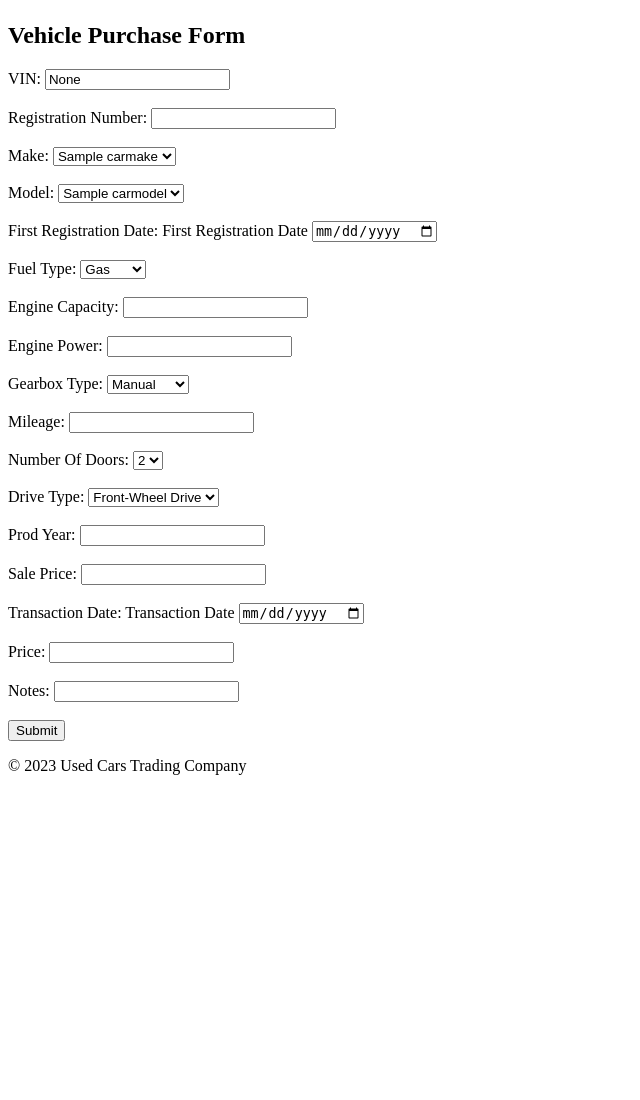
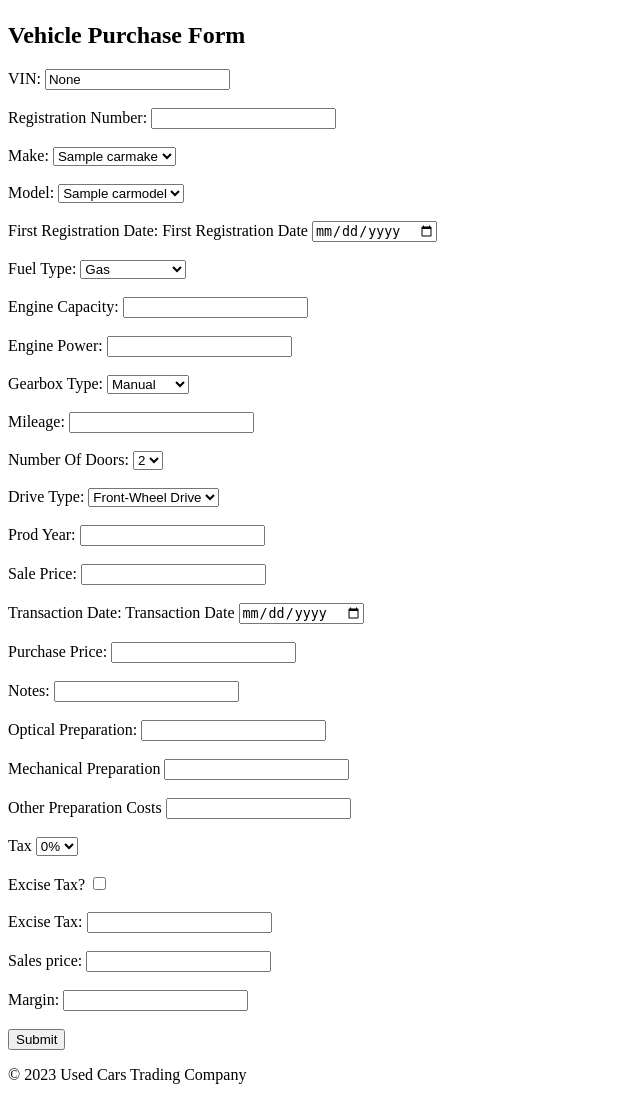
Before and after one commit to LukaszLukaszP/CarsTradingCompany, a Flask app: page /buyer in a window 1280 px wide. Shown: the part 58-1158 px from the top of the page, without its empty margins (0-640 px from the left). Before the commit the page ends 833 px from the top, so only its background shows below. Run offline with Flask 3, Linux system fonts and the light colour scheme; tables that the repository leaves empty hold one stand-in row (values such as "Sample post").

Commit message:
21-10-2023

```diff
--- a/app.py
+++ b/app.py
@@ -3,10 +3,10 @@ from flask import Flask, render_template, request, redirect, url_for, flash, jso
 from database import db
 from flask_wtf import FlaskForm
 from wtforms import StringField, IntegerField, SelectField, TextAreaField, SubmitField, DateField, \
-    DecimalField, validators
+    DecimalField, validators, FloatField, BooleanField
 from wtforms.validators import DataRequired, Optional
 from models import Vehicle, Section, Employee, EmployeeVehicleAction, ExternalCompany, \
-    Preparation, ExternalService, Transaction, CarMake, CarModel
+    Preparation, ExternalService, Transaction, CarMake, CarModel, Purchase
 
 app = Flask(__name__)
 app.config['SECRET_KEY'] = 'qwerty'
@@ -31,7 +31,8 @@ class VehiclePurchaseForm(FlaskForm):
         ('Petrol', 'Petrol'),
         ('Diesel', 'Diesel'),
         ('Hybrid', 'Hybrid'),
-        ('Electric', 'Electric')
+        ('Electric', 'Electric'),
+        ('Plug-in Hybrid', 'Plug-in Hybrid')
     ])
     Engine_Capacity = IntegerField('Engine Capacity (cc)', validators=[DataRequired()])
     Engine_Power = IntegerField('Engine Power (HP)', validators=[DataRequired()])
@@ -54,8 +55,13 @@ class VehiclePurchaseForm(FlaskForm):
     Prod_Year = IntegerField('Production Year', validators=[DataRequired()])
     Sale_Price = DecimalField('Price ($)', validators=[DataRequired()])
     Transaction_Date = DateField('Transaction Date', format='%Y-%m-%d', validators=[DataRequired()])
-    Price = DecimalField('Price ($)', validators=[DataRequired()])
+    Purchase_Price = DecimalField('Purchase Price ($)', validators=[DataRequired()])
     Notes = StringField('Notes', validators=[Optional()])
+    optical_preparation = FloatField('Optical Preparation', validators=[DataRequired()])
+    mechanical_preparation = FloatField('Mechanical Preparation', validators=[DataRequired()])
+    other_preparation_costs = FloatField('Other Preparation Costs', validators=[DataRequired()])
+    tax = SelectField('Tax', choices=[('0', '0%'), ('0.02', '2%')], validators=[DataRequired()])
+    excise_tax_checkbox = BooleanField('Excise Tax?')
 
     def __init__(self, *args, **kwargs):
         super(VehiclePurchaseForm, self).__init__(*args, **kwargs)
@@ -97,6 +103,9 @@ def buyer_interface():
             Drive_Type=form.Drive_Type.data,
             Prod_Year=form.Prod_Year.data,
             Sale_Price=form.Sale_Price.data,
+            optical_preparation=form.optical_preparation.data,
+            mechanical_preparation=form.mechanical_preparation.data,
+            other_preparation_costs=form.other_preparation_costs.data,
         )
 
         db.session.add(new_vehicle)
@@ -105,11 +114,21 @@ def buyer_interface():
         new_transaction = Transaction(
             Vehicle_ID=new_vehicle.Vehicle_ID,
             Transaction_Date=transaction_date,
-            Price=form.Price.data,
+            Purchase_Price=form.Purchase_Price.data,
             Notes=form.Notes.data
         )
 
         db.session.add(new_transaction)
+        db.session.commit()
+
+        new_purchase = Purchase(
+            tax=form.tax.data,
+            excise_tax=form.excise_tax.data,
+            sales_price=form.sales_price.data,
+            margin=form.margin.data,
+        )
+
+        db.session.add(new_purchase)
         db.session.commit()
 
         flash('Vehicle and Purchase details saved successfully!', 'success')
--- a/templates/buyer_form.html
+++ b/templates/buyer_form.html
@@ -52,11 +52,39 @@
     <label for="Transaction_Date">Transaction Date:</label>
     {{ form.Transaction_Date.label }} {{ form.Transaction_Date() }}<br><br>
 
-    <label for="Price">Price:</label>
-    {{ form.Price() }}<br><br>
+    <label for="Purchase_Price">Purchase Price:</label>
+    {{ form.Purchase_Price() }}<br><br>
 
     <label for="Notes">Notes:</label>
     {{ form.Notes() }}<br><br>
+
+    <label for="optical_preparation">Optical Preparation:</label>
+    {{ form.optical_preparation() }}<br><br>
+
+    <label for="mechanical_preparation">Mechanical Preparation</label>
+    {{ form.mechanical_preparation() }}<br><br>
+
+    <label for="other_preparation_costs">Other Preparation Costs</label>
+    {{ form.other_preparation_costs() }}<br><br>
+
+    <label for="tax">Tax</label>
+    <select id="tax" name="tax">
+        <option value="0">0%</option>
+        <option value="0.02">2%</option>
+    </select> <br><br>
+
+    <label for="excise_tax_checkbox">Excise Tax?</label>
+    <input type="checkbox" id="excise_tax_checkbox" name="excise_tax_checkbox"><br><br>
+
+    <label for="excise_tax">Excise Tax:</label>
+    <input type="text" name="excise_tax" id="excise_tax"><br><br>
+
+    <label for="sales_price">Sales price:</label>
+    <input type="text" name="sales_price" id="sales_price_input"><br><br>
+
+    <label for="margin">Margin:</label>
+    <input type="text" name="margin" id="margin"><br><br>
+
 
     <input type="submit" value="Submit">
 </form>
@@ -100,4 +128,61 @@
     });
 </script>
 
+
+<script>
+    $(document).ready(function() {
+    function calculateExciseTax(Purchase_Price, Fuel_Type, Engine_Capacity) {
+        if (Fuel_Type === "electric") {
+            return 0;
+        } else if (Fuel_Type === "Petrol" && Engine_Capacity <= 2000) {
+            return 0.031 * Purchase_Price;
+        } else if (Fuel_Type === "Petrol" && Engine_Capacity > 2000) {
+            return 0.186 * Purchase_Price;
+        } else if (Fuel_Type === "Gas" && Engine_Capacity <= 2000) {
+            return 0.031 * Purchase_Price;
+        } else if (Fuel_Type === "Gas" && Engine_Capacity > 2000) {
+            return 0.186 * Purchase_Price;
+        } else if (Fuel_Type === "Diesel" && Engine_Capacity <= 2000) {
+            return 0.031 * Purchase_Price;
+        } else if (Fuel_Type === "Diesel" && Engine_Capacity > 2000) {
+            return 0.186 * Purchase_Price;
+        } else if (Fuel_Type === "Hybrid") {
+            // Half of the excise tax on combustion vehicles
+            return 0.5 * calculateExciseTax(Purchase_Price, "Petrol", Engine_Capacity);
+        } else if (Fuel_Type === "Plug-in Hybrid" && Engine_Capacity <= 2000) {
+            return 0;
+        } else if (Fuel_Type === "Plug-in Hybrid" && Engine_Capacity > 2000) {
+            return 0.5 * calculateExciseTax(Purchase_Price, "Petrol", Engine_Capacity);
+        }
+        return 0;
+    }
+
+    // Listener to dynamically update values when input changes
+    $("input, select").change(function() {
+        var Purchase_Price = parseFloat($("#Purchase_Price").val()) || 0;
+        var optical_preparation = parseFloat($("#optical_preparation").val()) || 0;
+        var mechanical_preparation = parseFloat($("#mechanical_preparation").val()) || 0;
+        var other_preparation_costs = parseFloat($("#other_preparation_costs").val()) || 0;
+        var tax = parseFloat($("#tax").val()) || 0;
+        var Fuel_Type = $("#Fuel_Type").val();
+        var Engine_Capacity = parseFloat($("#Engine_Capacity").val()) || 0;
+
+        var exciseTax = 0;
+        if ($("#excise_tax_checkbox").is(":checked")) {
+            exciseTax = calculateExciseTax(Purchase_Price, Fuel_Type, Engine_Capacity);
+        }
+
+        var totalTax = tax * Purchase_Price;
+        var margin = 0.10 * Purchase_Price;
+        var totalSalePrice = Purchase_Price + optical_preparation + mechanical_preparation + other_preparation_costs + totalTax + exciseTax + margin;
+
+        $("#sales_price_input").val(totalSalePrice.toFixed(2));
+        $("#margin").val(margin.toFixed(2));
+        $("#excise_tax").val(exciseTax.toFixed(2));
+    });
+});
+
+</script>
+
+
 {% endblock %}
```
Also changed, not shown: models.py (+18 -0 lines), 1 other file.
